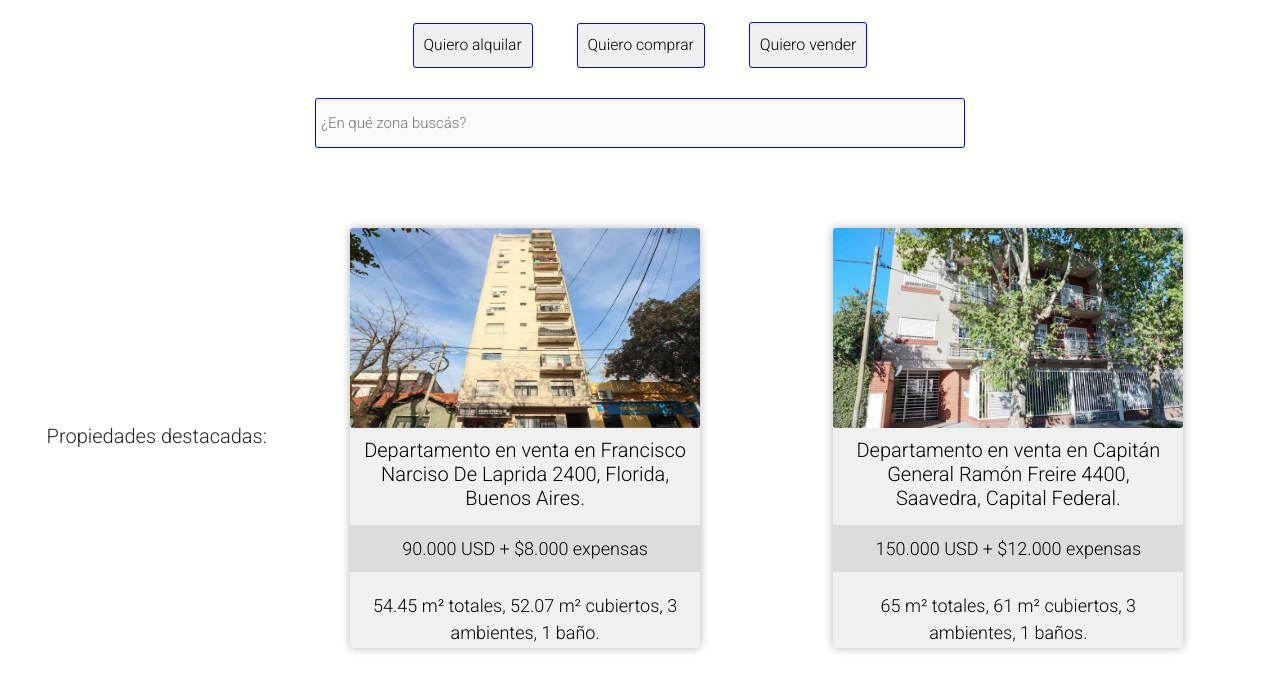
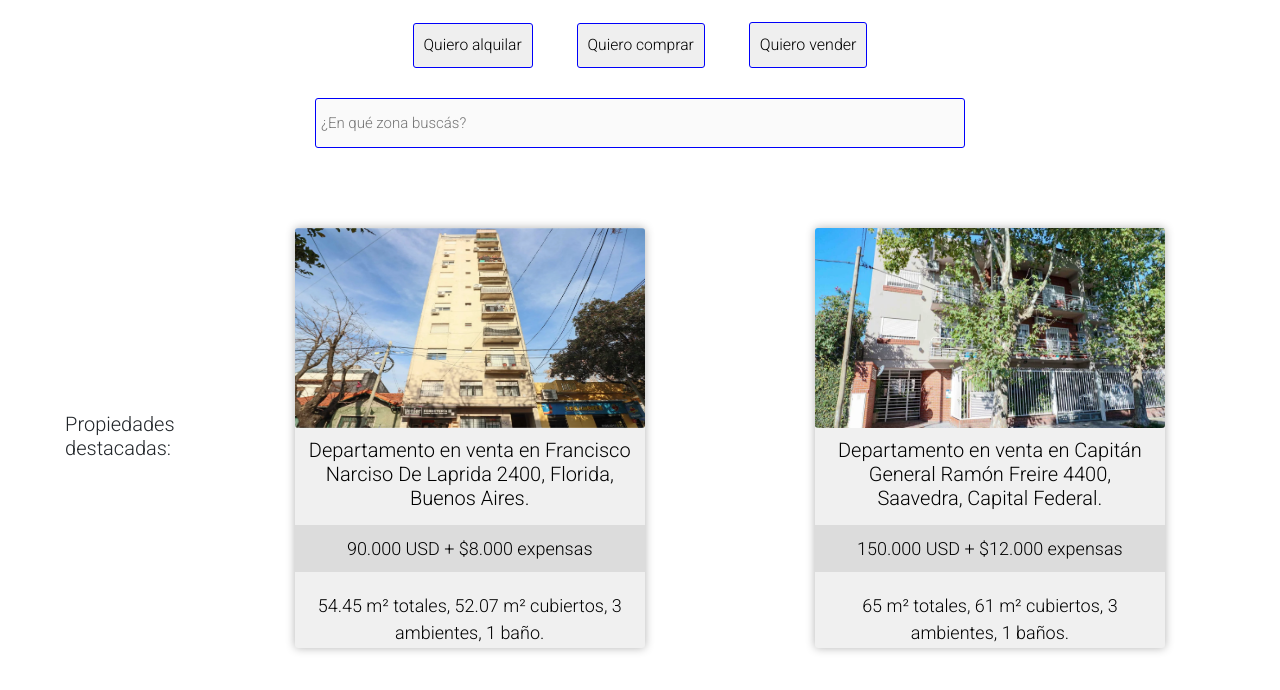
Before and after one commit to GonzaloCataldo/PreEntrega2_GonzaloCataldo, a plain HTML site: page propiedades.html in a window 1280 px wide. Shown: the part 356-1046 px from the top of the page. Drawn offline with nearby package versions, Linux system fonts and the light colour scheme.

```diff
--- a/propiedades.html
+++ b/propiedades.html
@@ -61,7 +61,7 @@
     </div>
 
     <section class="prop_destacadas">
-            <h3>Propiedades destacadas:</h3>
+        <h3>Propiedades <br> destacadas:</h3>
             <div>
                 <a href="https://www.remax.com.ar/listings/venta-depto-3-amb-con-balcon-muy-luminoso-florida" target="_blank">
                     <img src="img/laprida.png" alt="laprida">
```
